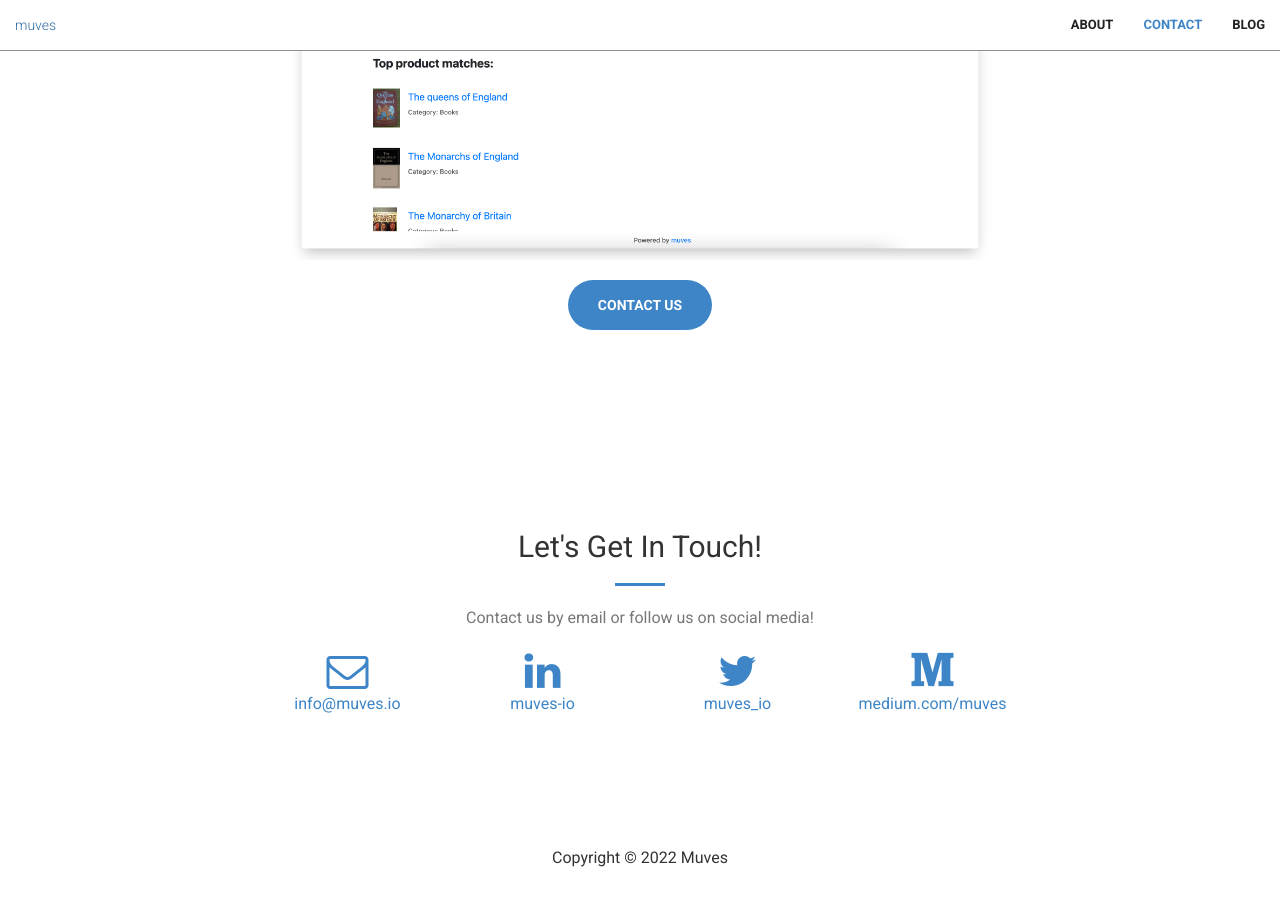
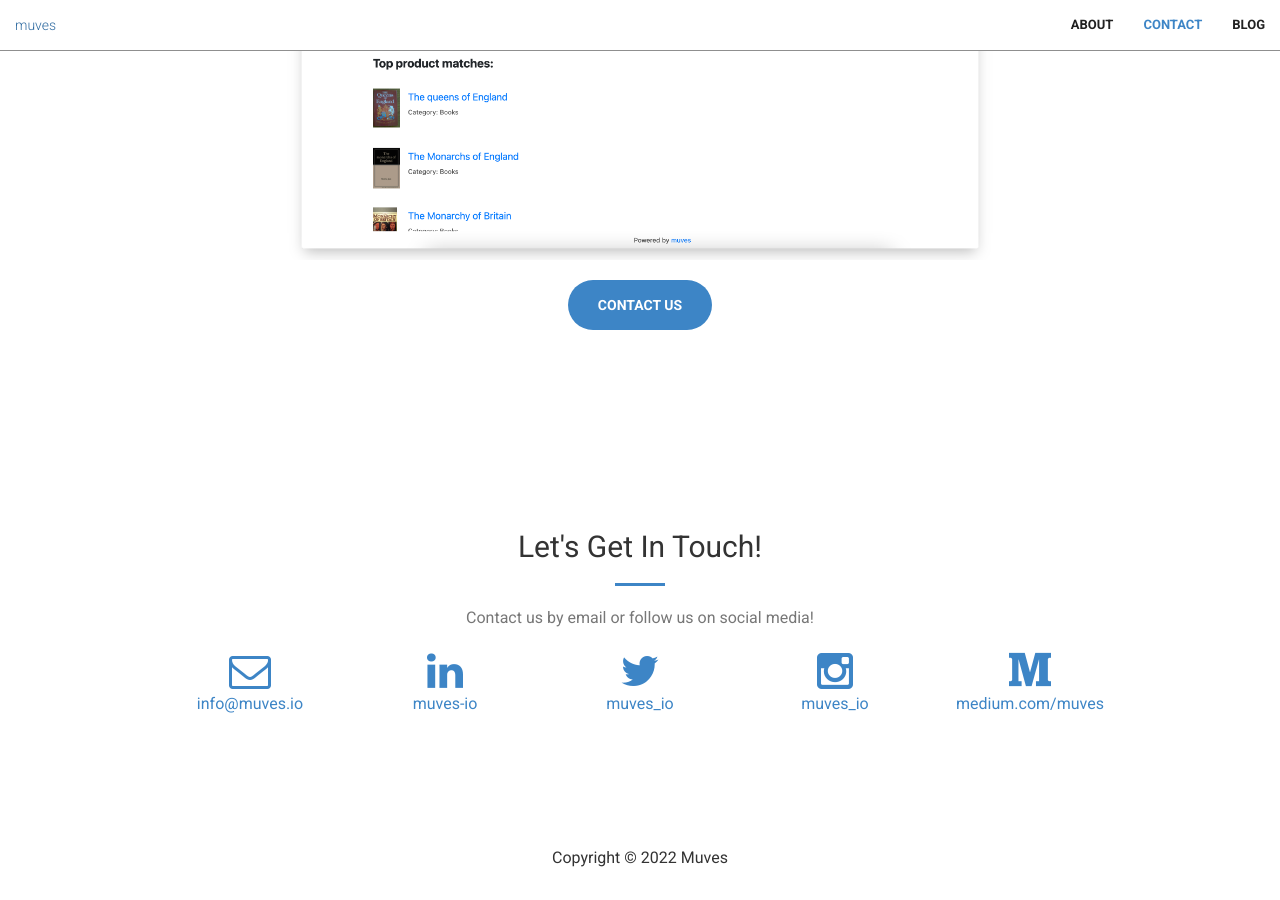
Before and after one commit to muvesio/muves.io, a Jekyll site: the page built from index.html, in a window 1280 px wide and 900 px high, scrolled down 1252 px. Built offline with Jekyll 4.4.1, drawn with Linux system fonts in a browser that asks for light colours.

Commit message:
updated blog link

```diff
--- a/_config.yml
+++ b/_config.yml
@@ -7,7 +7,7 @@
 
 twitter_username: muves_io
 linkedin_username: muves-io
-instagram_username:
+instagram_username: muves_io
 facebook_username:
 
 # Build settings
--- a/_includes/contact.html
+++ b/_includes/contact.html
@@ -10,7 +10,7 @@
     </div>
     <div class="container">
         <div class="row">
-            <div class="col-lg-2 col-md-6 col-lg-offset-2 text-center">
+            <div class="col-lg-2 col-md-6 col-lg-offset-1 text-center">
                 <a href="mailto:{{ site.email }}">
                 <i class="fa fa-envelope-o fa-3x wow bounceIn text-primary" data-wow-delay=".1s"></i>
                  <p class="text-primary">{{ site.email }}</p>
@@ -29,6 +29,12 @@
             </a>
         </div>
         <div class="col-lg-2 col-md-6 text-center">
+            <a href="https://instagram.com/{{ site.instagram_username }}">
+                <i class="fa fa-instagram fa-3x wow bounceIn text-primary" aria-hidden="true" data-wow-delay=".3s"></i>
+              <p class="text-primary">{{ site.instagram_username }}</p>
+            </a>
+        </div>
+        <div class="col-lg-2 col-md-6 text-center">
             <a href="https://medium.com/muves">
                 <i class="fa fa-medium fa-3x wow bounceIn text-primary" aria-hidden="true" data-wow-delay=".3s"></i>
               <p class="text-primary">medium.com/muves</p>
--- a/_includes/nav.html
+++ b/_includes/nav.html
@@ -22,7 +22,7 @@
                     <a class="page-scroll" href="#contact">Contact</a>
                 </li>
                 <li>
-                    <a class="page-scroll" href="https://medium.com/muves">Blog</a>
+                    <a class="page-scroll" href="https://blog.muves.io">Blog</a>
                 </li>
             </ul>
         </div>
```
Also changed, not shown: 4 other files.
